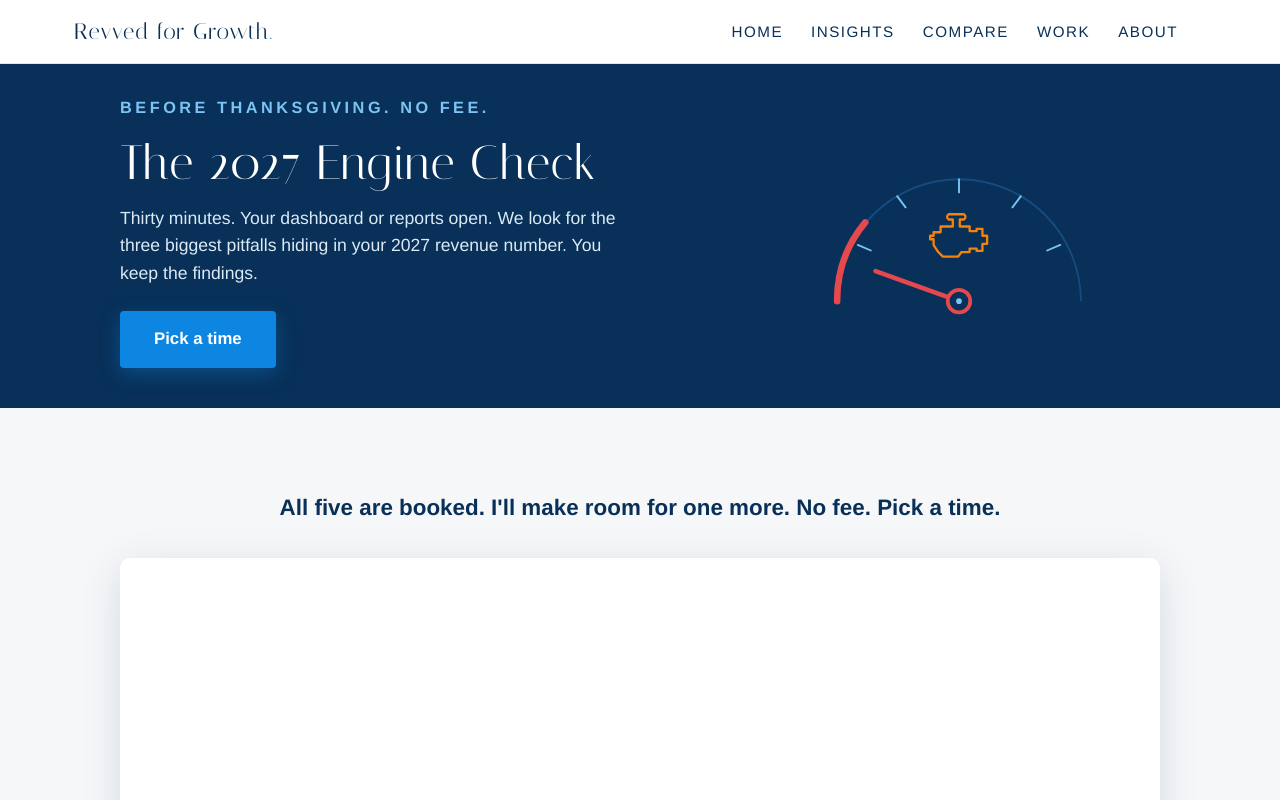
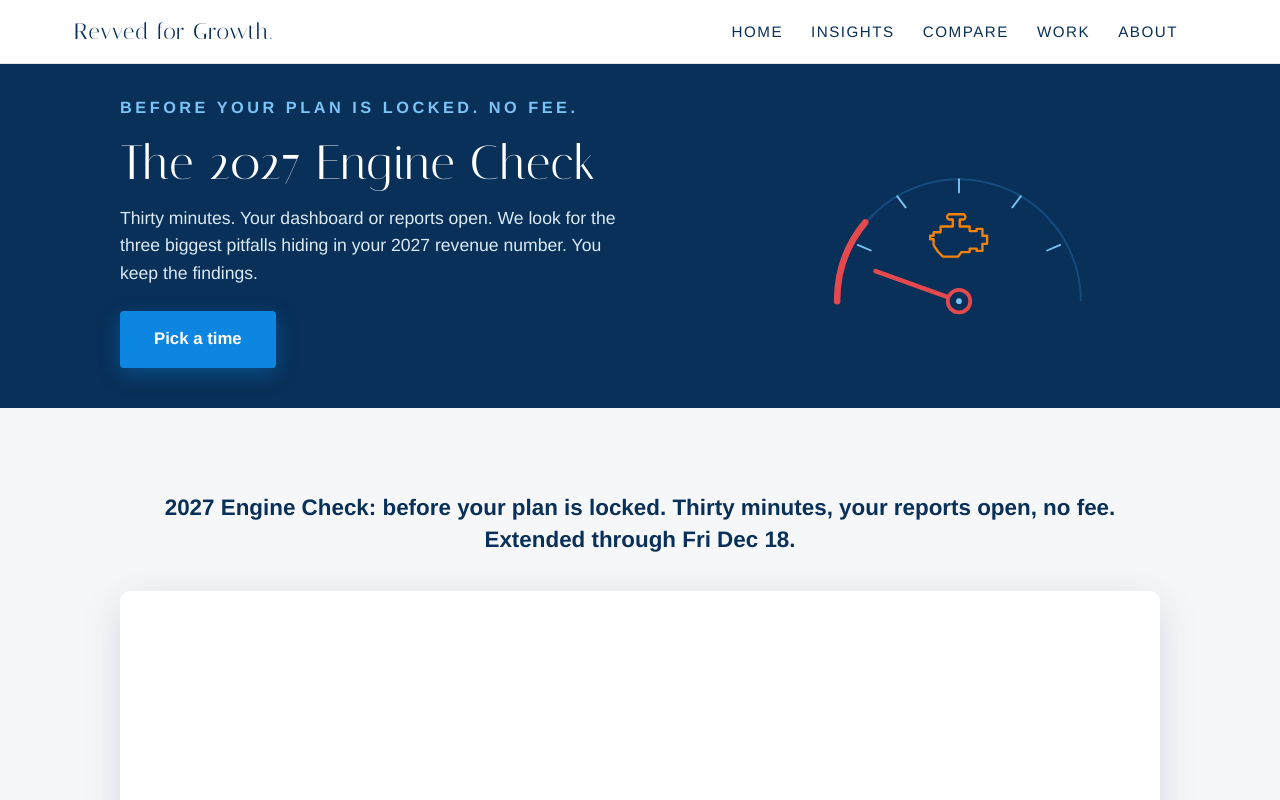
Before and after one commit to rigtex/fixyourrevenueengine, a plain HTML site: page engine-check/index.html in a window 1280 px wide. Shown: the top 800 px of the page. Drawn offline with Linux system fonts and the light colour scheme; a script that the page names is missing.

Commit message:
Engine Check: extend offer through Dec 18; drop Thanksgiving deadline + five/booked count

```diff
--- a/engine-check/index.html
+++ b/engine-check/index.html
@@ -4,19 +4,19 @@
 <meta charset="UTF-8" />
 <meta name="viewport" content="width=device-width, initial-scale=1" />
 <title>The 2027 Engine Check | Revved for Growth</title>
-<meta name="description" content="Thirty minutes with your dashboard open. We find the three biggest pitfalls in your 2027 revenue number. All five are booked. I'll make room for one more. No fee." />
+<meta name="description" content="Thirty minutes with your dashboard open. We find the three biggest pitfalls in your 2027 revenue number. Before your plan is locked. No fee. Extended through Fri Dec 18." />
 <meta name="author" content="Jason Rigolli" />
 <meta name="robots" content="noindex" />
 <link rel="canonical" href="https://fixyourrevenueengine.com/engine-check/" />
 <meta property="og:type" content="website" />
 <meta property="og:title" content="The 2027 Engine Check | Revved for Growth" />
-<meta property="og:description" content="Thirty minutes with your dashboard open. We find the three biggest pitfalls in your 2027 revenue number. All five are booked. I'll make room for one more. No fee." />
+<meta property="og:description" content="Thirty minutes with your dashboard open. We find the three biggest pitfalls in your 2027 revenue number. Before your plan is locked. No fee. Extended through Fri Dec 18." />
 <meta property="og:url" content="https://fixyourrevenueengine.com/engine-check/" />
 <meta property="og:image" content="https://fixyourrevenueengine.com/assets/og/2027-plan-2026-engine-new-suit.png" />
 <meta name="twitter:image" content="https://fixyourrevenueengine.com/assets/og/2027-plan-2026-engine-new-suit.png" />
 <meta name="twitter:card" content="summary_large_image" />
 <meta name="twitter:title" content="The 2027 Engine Check | Revved for Growth" />
-<meta name="twitter:description" content="Thirty minutes with your dashboard open. We find the three biggest pitfalls in your 2027 revenue number. All five are booked. I'll make room for one more. No fee." /><link rel="icon" type="image/svg+xml" href="/favicon.svg" />
+<meta name="twitter:description" content="Thirty minutes with your dashboard open. We find the three biggest pitfalls in your 2027 revenue number. Before your plan is locked. No fee. Extended through Fri Dec 18." /><link rel="icon" type="image/svg+xml" href="/favicon.svg" />
 <link rel="icon" type="image/x-icon" href="/favicon.ico" />
 <link rel="apple-touch-icon" href="/apple-touch-icon.png" />
 <meta name="theme-color" content="#083058" />
@@ -148,7 +148,7 @@
 <section class="ec-band ec-navy ec-hero-band">
  <div class="ec-inner ec-hero">
   <div>
-   <span class="ec-eyebrow">Before Thanksgiving. No fee.</span>
+   <span class="ec-eyebrow">Before your plan is locked. No fee.</span>
    <h1>The 2027 Engine Check</h1>
    <p class="ec-sub">Thirty minutes. Your dashboard or reports open. We look for the three biggest pitfalls hiding in your 2027 revenue number. You keep the findings.</p>
    <a class="ec-btn" href="#book">Pick a time</a>
@@ -174,7 +174,7 @@
 <!-- BAND 2: BOOK (gray, book-first under hero) -->
 <section class="ec-band ec-gray" id="book">
  <div class="ec-inner">
-  <p class="ec-book-lead">All five are booked. I'll make room for one more. No fee. Pick a time.</p>
+  <p class="ec-book-lead">2027 Engine Check: before your plan is locked. Thirty minutes, your reports open, no fee. Extended through Fri Dec 18.</p>
   <div class="ec-embed-card">
    <div id="my-cal-inline" style="width:100%;height:100%;min-height:700px;overflow:visible"></div>
   </div>
```
